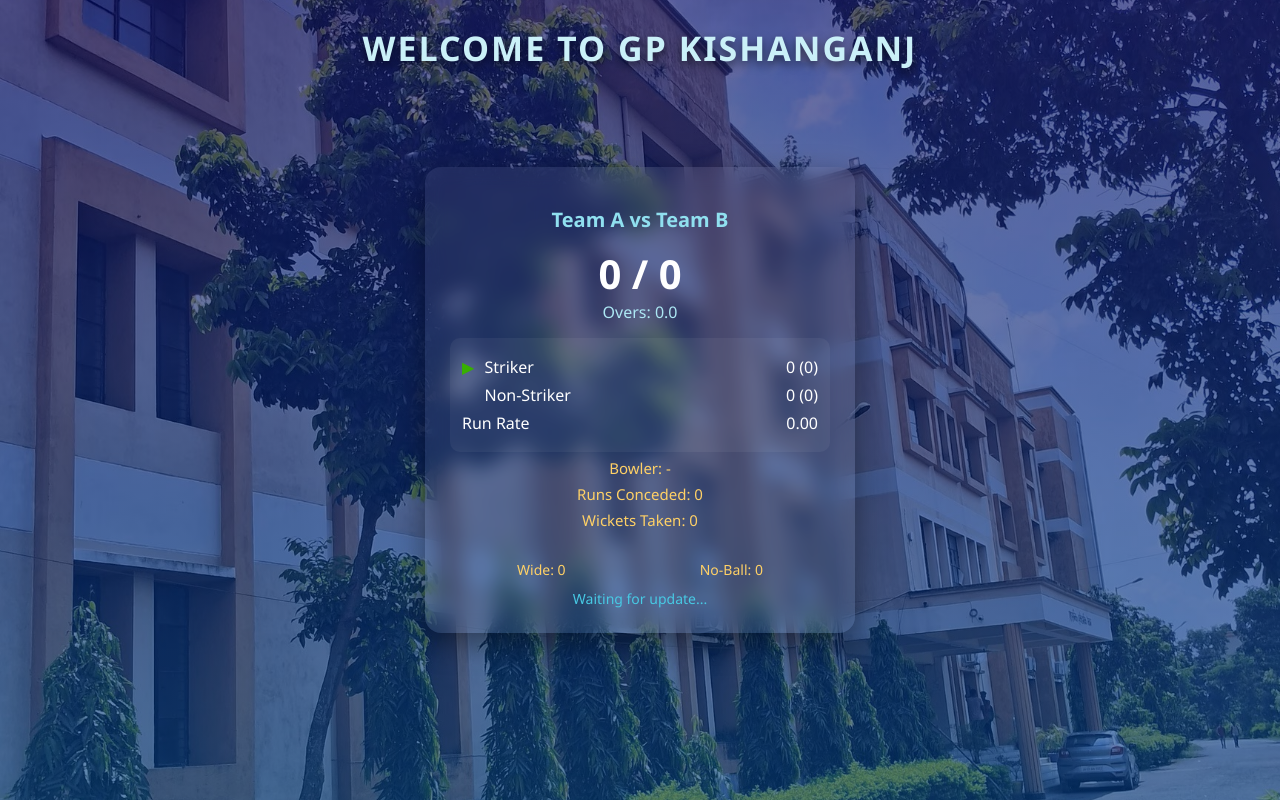
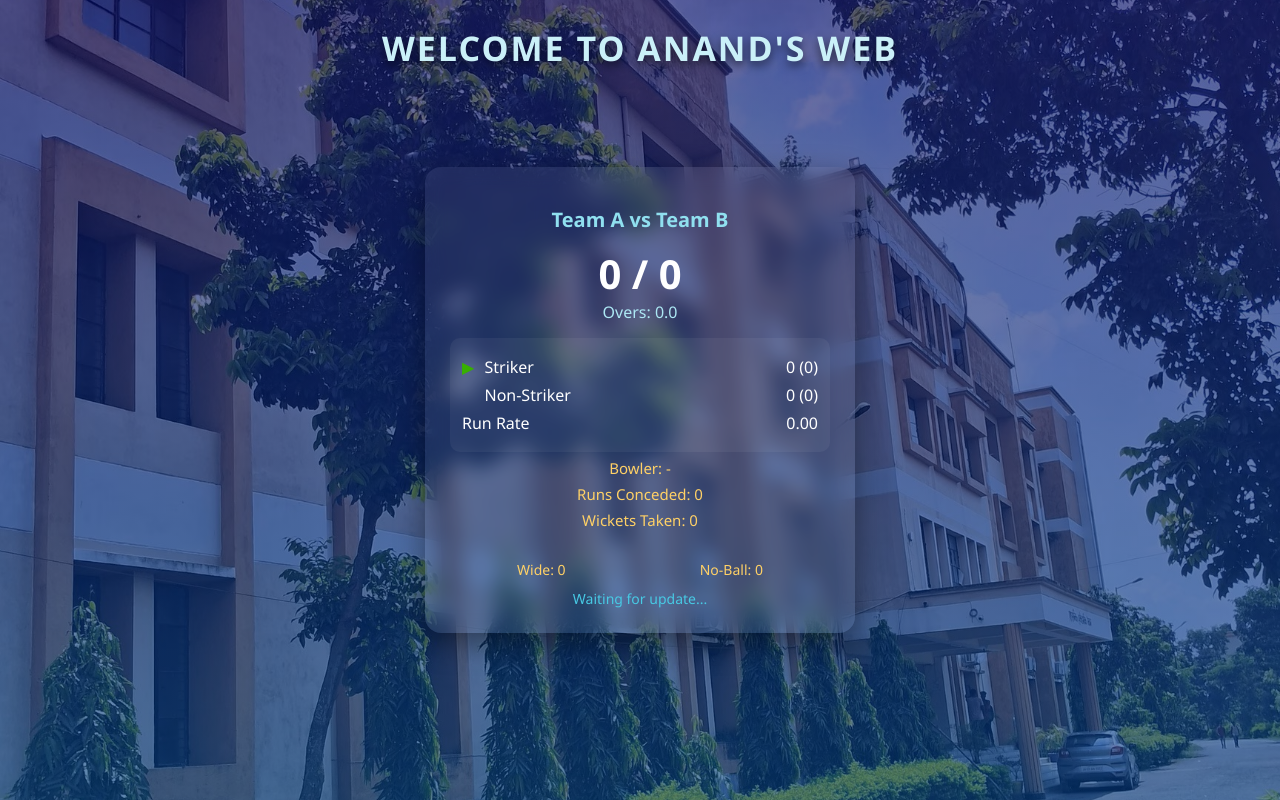
Before and after one commit to Anand56140/live-cricket-score, a plain HTML site: page index.html in a window 1280 px wide. Drawn offline with Linux system fonts and the light colour scheme; no server answers.

Commit message:
Update index.html

```diff
--- a/index.html
+++ b/index.html
@@ -125,7 +125,7 @@ h1 {
 
 <body>
 
-<div class="welcome">WELCOME TO GP KISHANGANJ</div>
+<div class="welcome">WELCOME TO ANAND'S WEB</div>
 
 <div class="card">
   <h1 id="teams">Team A vs Team B</h1>
```
